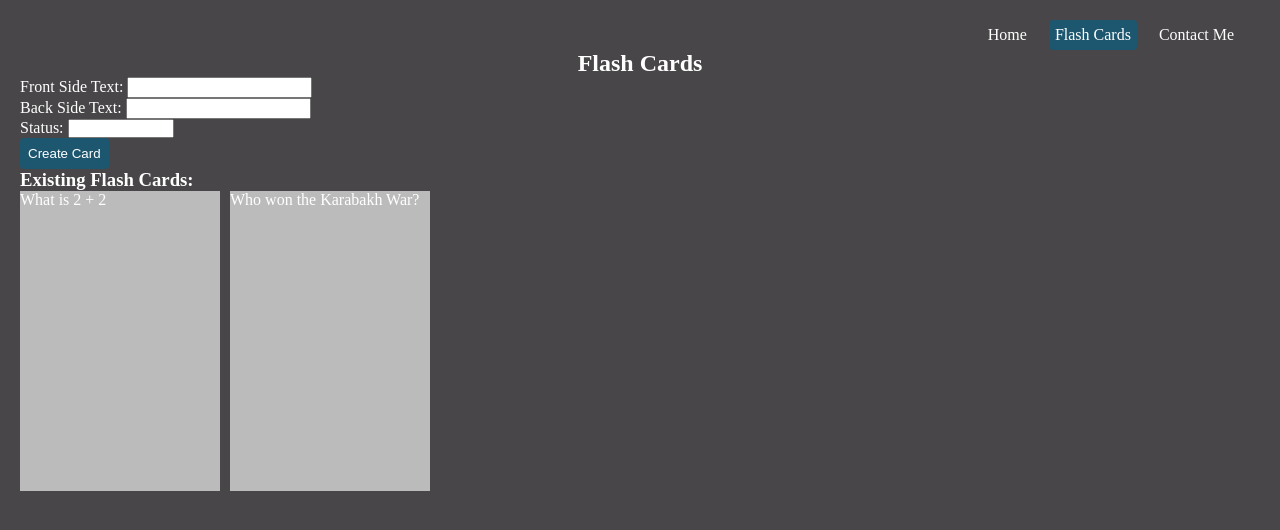
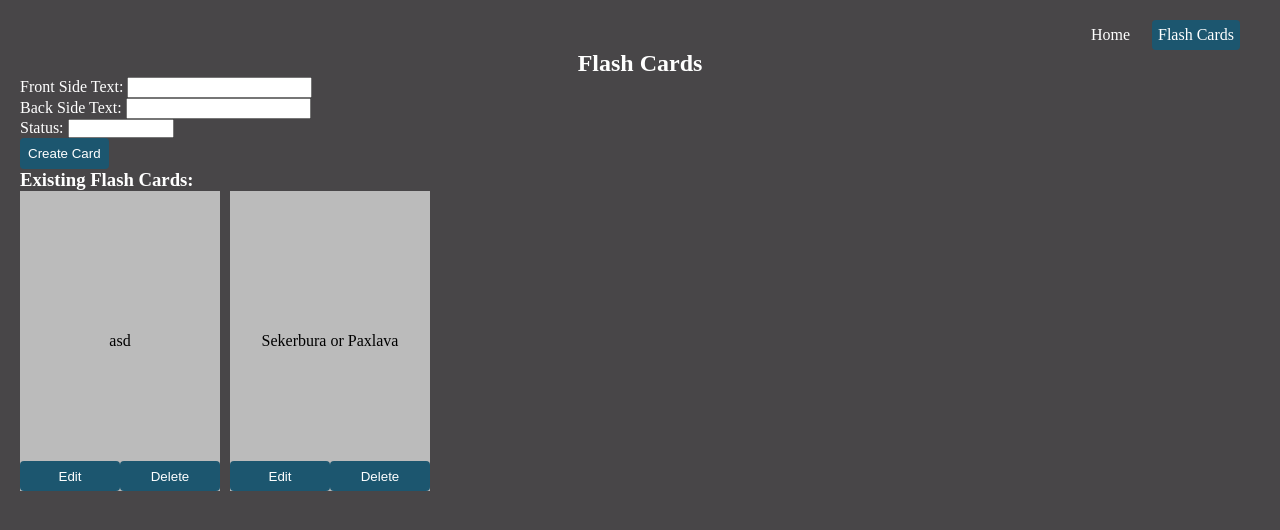
Before and after one commit to GigaChad808/findOut, a React (Create React App) app in the folder my-app/: page /flash-cards in a window 1280 px wide. Shown: the top 530 px of the page. Built offline with nearby package versions, Linux system fonts and the light colour scheme; data requests are answered from the project's data file.

Commit message:
Fighting with css and forgeting about life

```diff
--- a/my-app/db.json
+++ b/my-app/db.json
@@ -1,18 +1,16 @@
 {
   "cards": [
     {
-      "id": 1,
-      "front": "What is 2 + 2",
-      "back": "2 + 2 is 4",
-      "lastModified": "2024-01-03T10:00:00Z",
-      "status": "Want to Learn"
+      "front": "asd",
+      "back": "dsa",
+      "status": "",
+      "id": 9
     },
     {
-      "id": 2,
-      "front": "Who won the Karabakh War?",
-      "back": "Azerbaijan",
-      "lastModified": "2024-01-03T10:00:00Z",
-      "status": "Want to Learn"
+      "front": "Sekerbura or Paxlava",
+      "back": "Of cOURSE PAXLAVA",
+      "status": "",
+      "id": 10
     }
   ]
 }
--- a/my-app/src/App.js
+++ b/my-app/src/App.js
@@ -3,7 +3,7 @@ import { BrowserRouter, Routes, Route, Link, NavLink } from 'react-router-dom';
 import Home from './home';
 import FlashCards from './flashcards';
 import './index.css';
-import ContactMe from './contactme';
+// import ContactMe from './contactme';
 
 
 
@@ -14,14 +14,14 @@ function App() {
       <nav>
         <NavLink to="/">Home</NavLink>
         <NavLink to="/flash-cards">Flash Cards</NavLink>
-        <NavLink to="/contactMe">Contact Me</NavLink>
+        {/* <NavLink to="/contactMe">Contact Me</NavLink> */}
       </nav>
     </header>
      <main>
       <Routes>
         <Route index element={<Home />} />
         <Route path="/flash-cards" element={<FlashCards />} />
-        <Route path="/messages" element={<ContactMe />} />
+        {/* <Route path="/messages" element={<ContactMe />} /> */}
       </Routes>
       </main>
     </BrowserRouter>
--- a/my-app/src/contactme.js
+++ b/my-app/src/contactme.js
@@ -1,66 +1,66 @@
-import React, { useState } from 'react';
+// import React, { useState } from 'react';
 
-const ContactMe = () => {
-  const [subject, setSubject] = useState('');
-  const [email, setEmail] = useState('');
-  const [content, setContent] = useState('');
+// const ContactMe = () => {
+//   const [subject, setSubject] = useState('');
+//   const [email, setEmail] = useState('');
+//   const [content, setContent] = useState('');
 
-  const handleSubmit = async (e) => {
-    e.preventDefault();
+//   const handleSubmit = async (e) => {
+//     e.preventDefault();
 
-    try {
-      const response = await fetch('http://localhost:3000/messages', {
-        method: 'POST',
-        headers: {
-          'Content-Type': 'application/json',
-        },
-        body: JSON.stringify({ subject, email, content }),
-      });
+//     try {
+//       const response = await fetch('http://localhost:3000/messages', {
+//         method: 'POST',
+//         headers: {
+//           'Content-Type': 'application/json',
+//         },
+//         body: JSON.stringify({ subject, email, content }),
+//       });
 
-      if (response.ok) {
-        // Do something on successful submission, like displaying a success message
-      } else {
-        console.error('Failed to send message');
-      }
-    } catch (error) {
-      console.error('Error sending message:', error);
-    }
-  };
+//       if (response.ok) {
+//         // Do something on successful submission, like displaying a success message
+//       } else {
+//         console.error('Failed to send message');
+//       }
+//     } catch (error) {
+//       console.error('Error sending message:', error);
+//     }
+//   };
 
-  return (
-    <div>
-      <h2>Contact Me</h2>
-      <form onSubmit={handleSubmit}>
-        <div>
-          <label htmlFor="subject">Subject:</label>
-          <input
-            type="text"
-            id="subject"
-            value={subject}
-            onChange={(e) => setSubject(e.target.value)}
-          />
-        </div>
-        <div>
-          <label htmlFor="email">Email:</label>
-          <input
-            type="email"
-            id="email"
-            value={email}
-            onChange={(e) => setEmail(e.target.value)}
-          />
-        </div>
-        <div>
-          <label htmlFor="content">Message:</label>
-          <textarea
-            id="content"
-            value={content}
-            onChange={(e) => setContent(e.target.value)}
-          ></textarea>
-        </div>
-        <button type="submit">Submit</button>
-      </form>
-    </div>
-  );
-};
+//   return (
+//     <div>
+//       <h2>Contact Me</h2>
+//       <form onSubmit={handleSubmit}>
+//         <div>
+//           <label htmlFor="subject">Subject:</label>
+//           <input
+//             type="text"
+//             id="subject"
+//             value={subject}
+//             onChange={(e) => setSubject(e.target.value)}
+//           />
+//         </div>
+//         <div>
+//           <label htmlFor="email">Email:</label>
+//           <input
+//             type="email"
+//             id="email"
+//             value={email}
+//             onChange={(e) => setEmail(e.target.value)}
+//           />
+//         </div>
+//         <div>
+//           <label htmlFor="content">Message:</label>
+//           <textarea
+//             id="content"
+//             value={content}
+//             onChange={(e) => setContent(e.target.value)}
+//           ></textarea>
+//         </div>
+//         <button type="submit">Submit</button>
+//       </form>
+//     </div>
+//   );
+// };
 
-export default ContactMe;
+// export default ContactMe;
--- a/my-app/src/flashcards.css
+++ b/my-app/src/flashcards.css
@@ -22,6 +22,16 @@
   transform: rotateY(180deg);
 }
 
+.flashcard .front,
+.flashcard .back {
+  color: black; /* Change text color */
+  display: flex;
+  justify-content: center;
+  align-items: center;
+  text-align: center;
+}
+
+
 .flashcard.flipped .front {
   transform: rotateY(180deg);
 }
@@ -35,3 +45,16 @@
   flex-wrap: wrap;
   gap: 10px;
 }
+
+.card-actions {
+  display: flex;
+  justify-content: space-between;
+}
+
+
+.card-actions button {
+  margin-left: 0px;
+  margin-top: 270px;
+  height: 30px;
+  width: 100px;
+}
--- a/my-app/src/flashcards.js
+++ b/my-app/src/flashcards.js
@@ -1,17 +1,63 @@
 import React, { useState, useEffect } from 'react';
 import './flashcards.css';
 
-const FlashCard = ({ front, back }) => {
+const FlashCard = ({ id, front, back, onDelete }) => {
   const [flipped, setFlipped] = useState(false);
+  const [isEditing, setIsEditing] = useState(false);
+  const [editedFront, setEditedFront] = useState(front);
+  const [editedBack, setEditedBack] = useState(back);
 
   const handleFlip = () => {
     setFlipped(!flipped);
   };
 
+  const handleEdit = () => {
+    setIsEditing(true);
+  };
+
+  const handleSave = () => {
+    fetch(`http://localhost:3000/cards/${id}`, {
+      method: 'PUT',
+      headers: {
+        'Content-Type': 'application/json',
+      },
+      body: JSON.stringify({
+        front: editedFront,
+        back: editedBack,
+      }),
+    })
+      .then((response) => {
+        if (!response.ok) {
+          throw new Error('Failed to update the card');
+        }
+        setIsEditing(false);
+      })
+      .catch((error) => console.error('Error updating card:', error));
+  };
+
+  const handleDelete = () => {
+    // Logic to delete the card on the server (DELETE request)
+    onDelete(id);
+  };
+
   return (
     <div className={`flashcard ${flipped ? 'flipped' : ''}`} onClick={handleFlip}>
-      <div className="front">{front}</div>
-      <div className="back">{back}</div>
+      {isEditing ? (
+        <div className="edit">
+          <input value={editedFront} onChange={(e) => setEditedFront(e.target.value)} />
+          <input value={editedBack} onChange={(e) => setEditedBack(e.target.value)} />
+          <button onClick={handleSave}>Save</button>
+        </div>
+      ) : (
+        <>
+          <div className="front">{editedFront}</div>
+          <div className="back">{editedBack}</div>
+        </>
+      )}
+      <div className="card-actions">
+        <button onClick={handleEdit}>Edit</button>
+        <button onClick={handleDelete}>Delete</button>
+      </div>
     </div>
   );
 };
@@ -25,7 +71,7 @@ const FlashCards = () => {
   const [flashCards, setFlashCards] = useState([]);
 
   useEffect(() => {
-    fetch('http://localhost:3001/cards')
+    fetch('http://localhost:3000/cards')
       .then((response) => {
         if (!response.ok) {
           throw new Error('Failed to fetch data');
@@ -44,12 +90,48 @@ const FlashCards = () => {
     };
 
     // Logic to send the new card data to the server (POST request)
+    fetch('http://localhost:3000/cards', {
+      method: 'POST',
+      headers: {
+        'Content-Type': 'application/json',
+      },
+      body: JSON.stringify(newCard),
+    })
+      .then((response) => {
+        if (!response.ok) {
+          throw new Error('Failed to create the card');
+        }
+        // Logic to handle success (e.g., refresh the card list)
+        return response.json(); // Get the newly created card data from the response
 
-    // Clear input fields after creating the card
-    setFrontText('');
-    setBackText('');
-    setStatus('');
+      })
+      .then((createdCard) => {
+        // Update the state to include the newly created card
+        setFlashCards((prevCards) => [...prevCards, createdCard]);
+
+        // Clear input fields after creating the card
+        setFrontText('');
+        setBackText('');
+        setStatus('');
+      })
+      .catch((error) => console.error('Error creating card:', error));
+
   };
+
+  const handleDeleteCard = (id) => {
+    fetch(`http://localhost:3000/cards/${id}`, {
+      method: 'DELETE',
+    })
+      .then((response) => {
+        if (!response.ok) {
+          throw new Error('Failed to delete the card');
+        }
+        // Remove the deleted card from the state
+        setFlashCards((prevCards) => prevCards.filter((card) => card.id !== id));
+      })
+      .catch((error) => console.error('Error deleting card:', error));
+  };
+
 
   return (
     <div>
@@ -84,7 +166,15 @@ const FlashCards = () => {
       <h3>Existing Flash Cards:</h3>
       <div className="flashcards-container">
         {flashCards.map((card) => (
-          <FlashCard key={card.id} front={card.front} back={card.back} />
+          <FlashCard
+            key={card.id}
+            id = {card.id}
+            front={card.front}
+            back={card.back}
+            onDelete={handleDeleteCard}
+          />
+
+
         ))}
       </div>
     </div>
```
